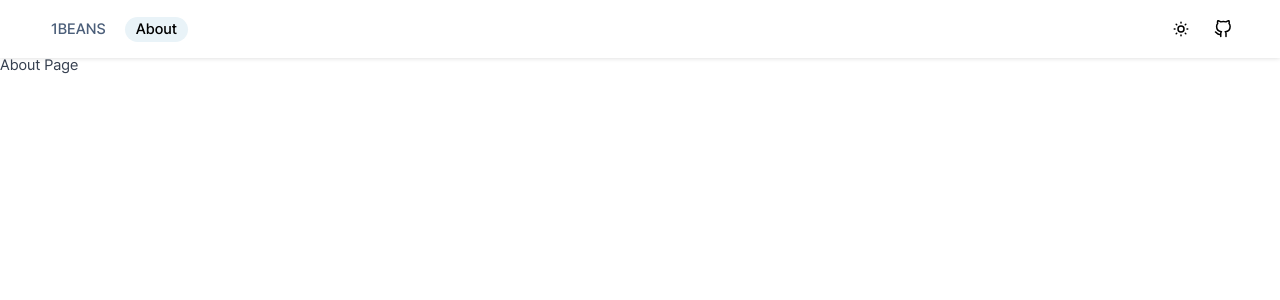
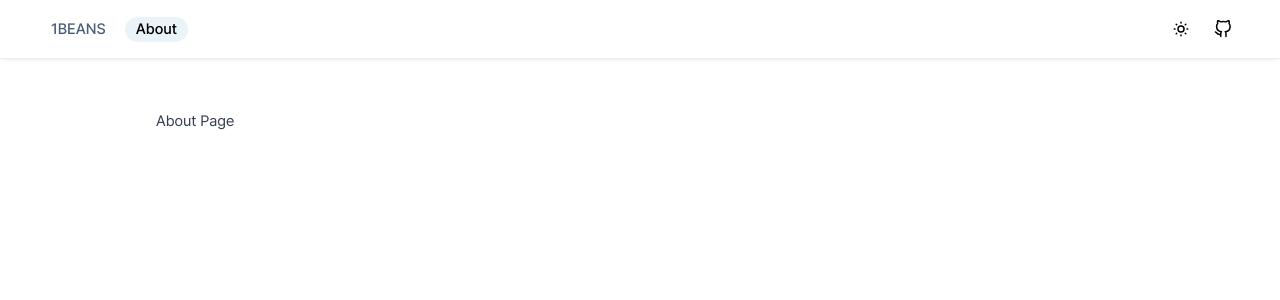
Before and after one commit to 1bins/1bins-blog, a Next.js app: page /about in a window 1280 px wide. Shown: the top 300 px of the page. Built offline with nearby package versions, Linux system fonts and the light colour scheme.

Commit message:
:lipstick: 메인 레이아웃 영역

```diff
--- /dev/null
+++ b/src/app/(blog)/layout.module.scss
@@ -0,0 +1,5 @@
+.main {
+  width: 96.8rem;
+  margin: 0 auto;
+  padding: 5.6rem 0;
+}
--- a/src/app/(blog)/layout.tsx
+++ b/src/app/(blog)/layout.tsx
@@ -1,5 +1,9 @@
 import {ReactNode} from "react";
 import {Header} from "@/components/header";
+import style from './layout.module.scss';
+import classNames from "classnames/bind";
+
+const cx = classNames.bind(style);
 
 export default function BlogLayout({
   children
@@ -7,9 +11,11 @@ export default function BlogLayout({
   children: ReactNode
 }) {
  return(
-   <main>
+   <>
      <Header />
-     {children}
-   </main>
+     <main className={cx('main')}>
+       {children}
+     </main>
+   </>
  )
 }
```
